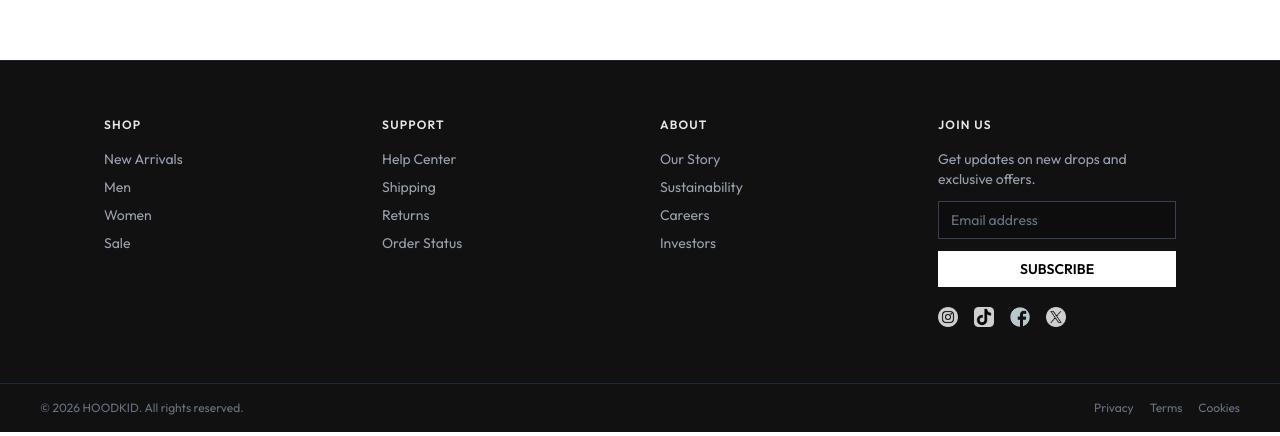
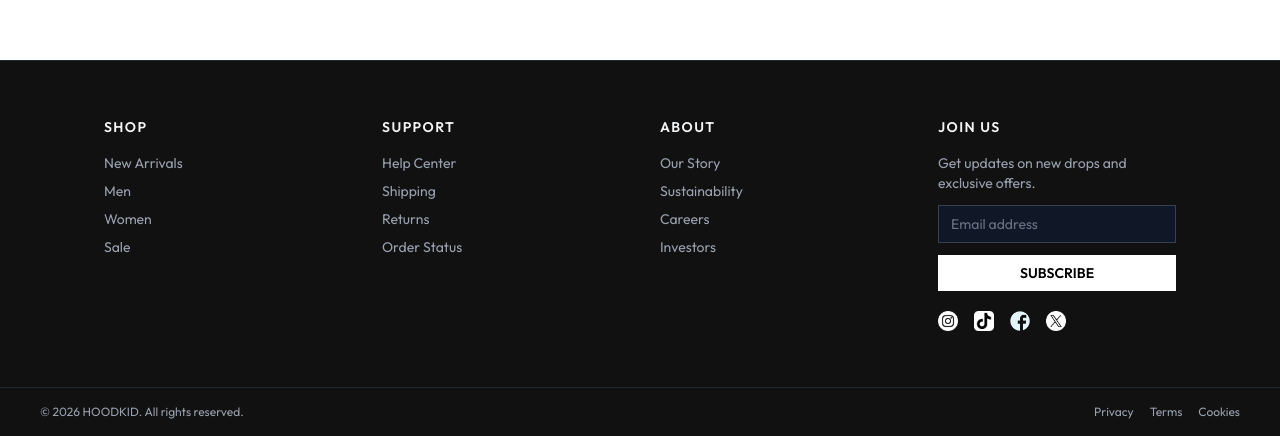
Before and after one commit to Calvin760/HoodKid-apparel, a React (Vite) app: page / in a window 1280 px wide. Shown: the part 3182-3618 px from the top of the page. Built offline with nearby package versions, Linux system fonts and the light colour scheme; no server answers.

Commit message:
UI improvement

```diff
--- a/src/components/Footer.jsx
+++ b/src/components/Footer.jsx
@@ -11,46 +11,73 @@
 
                 {/* Column 1 */}
                 <div>
-                    <h3 className="text-xs font-semibold tracking-widest mb-4 text-gray-200">
+                    <h3 className="text-sm font-semibold tracking-widest mb-4">
                         SHOP
                     </h3>
                     <ul className="space-y-2 text-sm text-gray-400">
-                        <li><Link to="/collection" className="hover:text-white transition">New Arrivals</Link></li>
-                        <li><Link to="/collection" state={{ gender: 'male' }} className="hover:text-white transition">Men</Link></li>
-                        <li><Link to="/collection" state={{ gender: 'female' }} className="hover:text-white transition">Women</Link></li>
-                        <li><Link to="/collection" className="hover:text-white transition">Sale</Link></li>
+
+                        <li>
+                            <Link to="/collection">
+                                New Arrivals
+                            </Link>
+                        </li>
+
+                        <li>
+                            <Link
+                                to="/collection"
+                                state={{ gender: 'male' }}
+                            >
+                                Men
+                            </Link>
+                        </li>
+
+                        <li>
+                            <Link
+                                to="/collection"
+                                state={{ gender: 'female' }}
+                            >
+                                Women
+                            </Link>
+                        </li>
+
+                        <li>
+                            <Link to="/collection">
+                                Sale
+                            </Link>
+                        </li>
+
                     </ul>
                 </div>
 
                 {/* Column 2 */}
                 <div>
-                    <h3 className="text-xs font-semibold tracking-widest mb-4 text-gray-200">
+                    <h3 className="text-sm font-semibold tracking-widest mb-4">
                         SUPPORT
                     </h3>
                     <ul className="space-y-2 text-sm text-gray-400">
-                        <li className="hover:text-white transition cursor-pointer">Help Center</li>
-                        <li className="hover:text-white transition cursor-pointer">Shipping</li>
-                        <li className="hover:text-white transition cursor-pointer">Returns</li>
-                        <li className="hover:text-white transition cursor-pointer">Order Status</li>
+                        <li>Help Center</li>
+                        <li>Shipping</li>
+                        <li>Returns</li>
+                        <li>Order Status</li>
                     </ul>
                 </div>
 
                 {/* Column 3 */}
                 <div>
-                    <h3 className="text-xs font-semibold tracking-widest mb-4 text-gray-200">
+                    <h3 className="text-sm font-semibold tracking-widest mb-4">
                         ABOUT
                     </h3>
                     <ul className="space-y-2 text-sm text-gray-400">
-                        <li className="hover:text-white transition cursor-pointer">Our Story</li>
-                        <li className="hover:text-white transition cursor-pointer">Sustainability</li>
-                        <li className="hover:text-white transition cursor-pointer">Careers</li>
-                        <li className="hover:text-white transition cursor-pointer">Investors</li>
+                        <li>Our Story</li>
+                        <li>Sustainability</li>
+                        <li>Careers</li>
+                        <li>Investors</li>
                     </ul>
                 </div>
 
                 {/* Column 4 */}
                 <div>
-                    <h3 className="text-xs font-semibold tracking-widest mb-4 text-gray-200">
+                    <h3 className="text-sm font-semibold tracking-widest mb-4">
                         JOIN US
                     </h3>
 
@@ -61,7 +88,7 @@
                     <input
                         type="email"
                         placeholder="Email address"
-                        className="w-full px-3 py-2 text-sm bg-[#0d0d0d] text-white outline-none border border-gray-700 placeholder-gray-500 focus:border-gray-500 transition"
+                        className="w-full px-3 py-2 text-sm bg-gray-900 text-white outline-none border border-gray-700 placeholder-gray-500"
                     />
 
                     <button className="mt-3 w-full bg-white text-black py-2 text-sm font-semibold hover:bg-gray-200 transition">
@@ -70,20 +97,15 @@
 
                     {/* SOCIAL ICONS */}
                     <div className="flex gap-4 mt-5 items-center">
-                        <Link to="https://www.instagram.com/hoodkidapparel/">
-                            <img src={assets.instagram} className="w-5 h-5 invert opacity-80 hover:opacity-100 hover:scale-110 transition" />
+                        <Link to='https://www.instagram.com/hoodkidapparel/'>
+                            <img src={assets.instagram} className="w-5 h-5 invert cursor-pointer hover:scale-110 transition" />
                         </Link>
-                        <Link to="https://www.tiktok.com/@hoodkidapparel">
-                            <img src={assets.tiktok} className="w-5 h-5 invert opacity-80 hover:opacity-100 hover:scale-110 transition" />
-                        </Link>
-                        <Link to="https://www.facebook.com/profile.php?id=100068642961395">
-                            <img src={assets.facebook} className="w-5 h-5 invert opacity-80 hover:opacity-100 hover:scale-110 transition" />
-                        </Link>
-                        <Link to="https://x.com/HoodkidApparel">
-                            <img src={assets.x} className="w-5 h-5 invert opacity-80 hover:opacity-100 hover:scale-110 transition" />
-                        </Link>
+                        <Link to='https://www.tiktok.com/@hoodkidapparel'><img src={assets.tiktok} className="w-5 h-5 invert cursor-pointer hover:scale-110 transition" /> </Link>
+                        <Link to='https://www.facebook.com/profile.php?id=100068642961395'><img src={assets.facebook} className="w-5 h-5 invert cursor-pointer hover:scale-110 transition" /> </Link>
+                        <Link to='https://x.com/HoodkidApparel'><img src={assets.x} className="w-5 h-5 invert cursor-pointer hover:scale-110 transition" /></Link>
                     </div>
                 </div>
+
             </div>
 
             {/* ================= MOBILE FOOTER ================= */}
@@ -91,7 +113,7 @@
 
                 {/* Brand */}
                 <div>
-                    <h1 className="text-lg font-bold tracking-widest text-white">
+                    <h1 className="text-lg font-bold tracking-widest">
                         HOODKID.
                     </h1>
                     <p className="text-xs text-gray-400 mt-2">
@@ -99,27 +121,45 @@
                     </p>
 
                     <div className="flex gap-4 mt-5 items-center">
-                        <img src={assets.instagram} className="w-5 h-5 invert opacity-80" />
-                        <img src={assets.tiktok} className="w-5 h-5 invert opacity-80" />
-                        <img src={assets.facebook} className="w-5 h-5 invert opacity-80" />
-                        <img src={assets.x} className="w-5 h-5 invert opacity-80" />
+                        <Link to='https://www.instagram.com/hoodkidapparel/'>
+                            <img src={assets.instagram} className="w-5 h-5 invert cursor-pointer hover:scale-110 transition" />
+                        </Link>
+                        <Link to='https://www.tiktok.com/@hoodkidapparel'><img src={assets.tiktok} className="w-5 h-5 invert cursor-pointer hover:scale-110 transition" /> </Link>
+                        <Link to='https://www.facebook.com/profile.php?id=100068642961395'><img src={assets.facebook} className="w-5 h-5 invert cursor-pointer hover:scale-110 transition" /> </Link>
+                        <Link to='https://x.com/HoodkidApparel'><img src={assets.x} className="w-5 h-5 invert cursor-pointer hover:scale-110 transition" /></Link>
                     </div>
                 </div>
 
                 {/* Sections */}
                 <div className="space-y-6 text-sm">
+
                     <div>
-                        <h3 className="font-semibold mb-2 tracking-widest text-gray-200">SHOP</h3>
+                        <h3 className="font-semibold mb-2 tracking-widest">SHOP</h3>
                         <div className="flex flex-col gap-1 text-gray-400">
-                            <Link to="/collection" className="hover:text-white">New Arrivals</Link>
-                            <Link to="/collection" state={{ gender: 'men' }} className="hover:text-white">Men</Link>
-                            <Link to="/collection" state={{ gender: 'women' }} className="hover:text-white">Women</Link>
-                            <Link to="/collection" className="hover:text-white">Sale</Link>
+
+                            <Link to="/collection">New Arrivals</Link>
+
+                            <Link
+                                to="/collection"
+                                state={{ gender: 'men' }}
+                            >
+                                Men
+                            </Link>
+
+                            <Link
+                                to="/collection"
+                                state={{ gender: 'women' }}
+                            >
+                                Women
+                            </Link>
+
+                            <Link to="/collection">Sale</Link>
+
                         </div>
                     </div>
 
                     <div>
-                        <h3 className="font-semibold mb-2 tracking-widest text-gray-200">SUPPORT</h3>
+                        <h3 className="font-semibold mb-2 tracking-widest">SUPPORT</h3>
                         <div className="flex flex-col gap-1 text-gray-400">
                             <p>Help Center</p>
                             <p>Shipping</p>
@@ -129,45 +169,48 @@
                     </div>
 
                     <div>
-                        <h3 className="font-semibold mb-2 tracking-widest text-gray-200">ABOUT</h3>
+                        <h3 className="font-semibold mb-2 tracking-widest">ABOUT</h3>
                         <div className="flex flex-col gap-1 text-gray-400">
                             <p>Our Story</p>
                             <p>Sustainability</p>
                             <p>Careers</p>
                         </div>
                     </div>
+
                 </div>
 
                 {/* Newsletter */}
                 <div>
-                    <h3 className="font-semibold mb-2 tracking-widest text-gray-200">
+                    <h3 className="font-semibold mb-2 tracking-widest">
                         JOIN US
                     </h3>
 
                     <input
                         type="email"
                         placeholder="Email address"
-                        className="w-full px-3 py-2 text-sm bg-[#0d0d0d] text-white outline-none border border-gray-700 placeholder-gray-500"
+                        className="w-full px-3 py-2 text-sm bg-gray-900 text-white outline-none border border-gray-700 placeholder-gray-500"
                     />
 
-                    <button className="mt-3 w-full bg-white text-black py-2 text-sm font-semibold hover:bg-gray-200 transition">
+                    <button className="mt-3 w-full bg-white text-black py-2 text-sm font-semibold">
                         SUBSCRIBE
                     </button>
                 </div>
+
             </div>
 
             {/* ================= BOTTOM BAR ================= */}
-            <div className="border-t border-gray-800 px-6 sm:px-10 py-4 flex flex-col sm:flex-row justify-between items-center text-xs text-gray-500 gap-2">
+            <div className="border-t border-gray-800 px-6 sm:px-10 py-4 flex flex-col sm:flex-row justify-between items-center text-xs text-gray-400 gap-2">
 
                 <p>© {new Date().getFullYear()} HOODKID. All rights reserved.</p>
 
                 <div className="flex gap-4">
-                    <p className="hover:text-white cursor-pointer">Privacy</p>
-                    <p className="hover:text-white cursor-pointer">Terms</p>
-                    <p className="hover:text-white cursor-pointer">Cookies</p>
+                    <p>Privacy</p>
+                    <p>Terms</p>
+                    <p>Cookies</p>
                 </div>
 
             </div>
+
         </footer>
     )
 }
--- a/src/components/Hero.jsx
+++ b/src/components/Hero.jsx
@@ -10,7 +10,7 @@
       <div className="block sm:hidden">
 
         {/* Image (cut bottom by reducing height) */}
-        <div className="w-full h-[65vh] overflow-hidden relative">
+        <div className="w-full h-[60vh] overflow-hidden relative">
           <img
             src={assets.p29}
             alt=""
```
